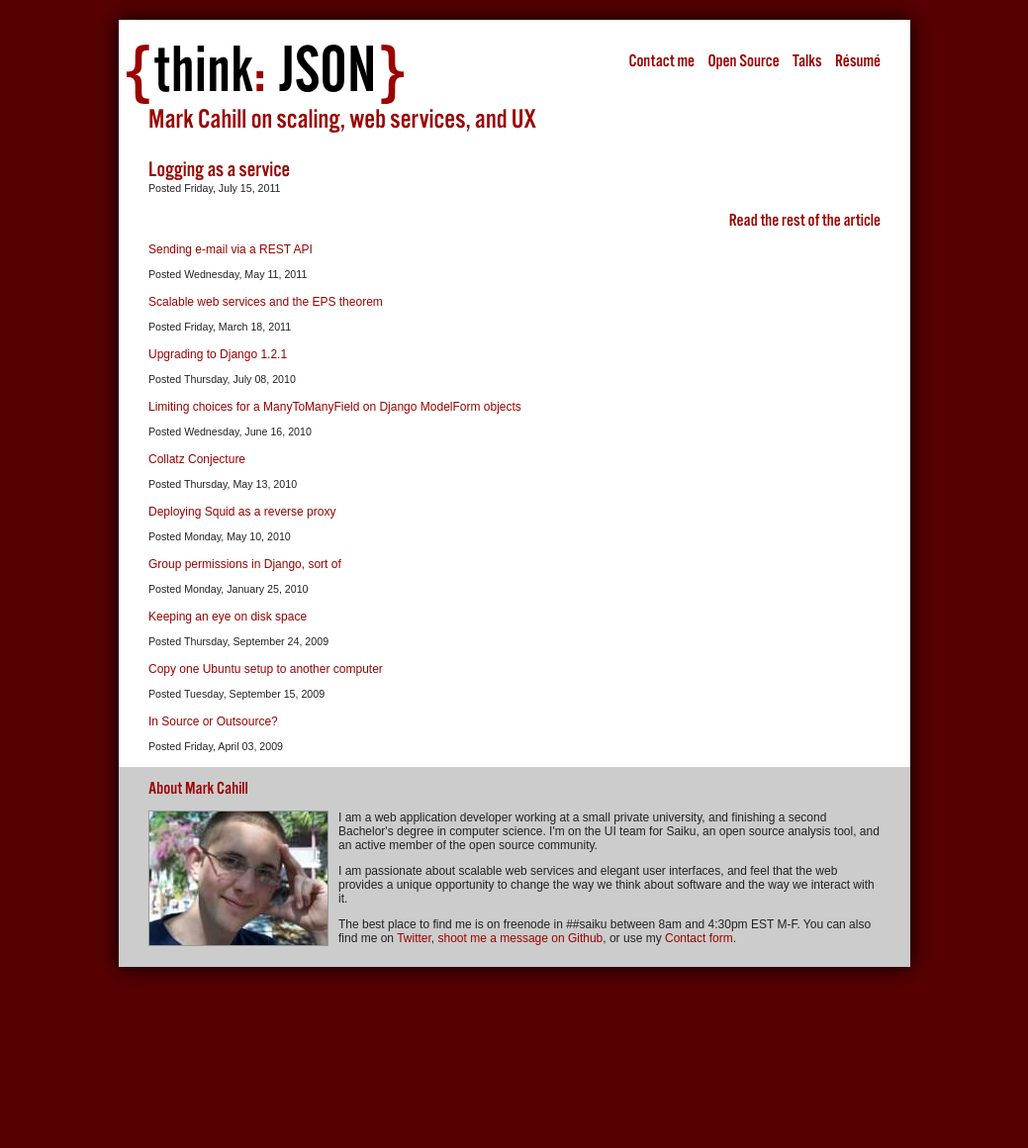
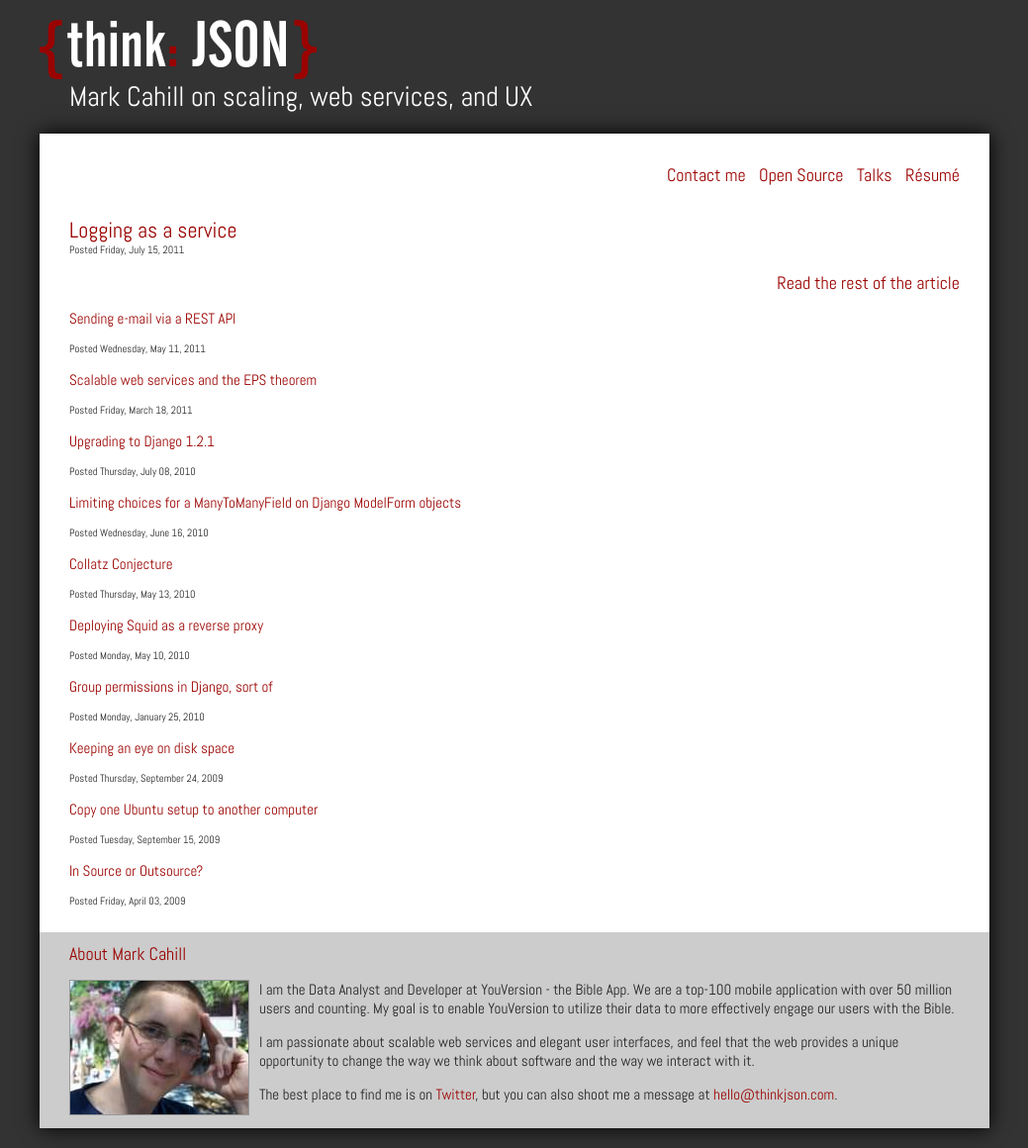
Before and after one commit to thinkjson/thinkjson.github.com, a Jekyll site: the page built from index.md, in a window 1280 px wide. Shown: the whole page at 99% size, without its empty margins (120-1159 px from the left). Built offline with Jekyll 4.4.1, drawn with Linux system fonts in a browser that asks for light colours; nearby versions of some CDN libraries; before the commit the page ends 997 px from its top, so only the background shows below that.

Commit message:
Updated resume and design

```diff
--- a/_layouts/default.html
+++ b/_layouts/default.html
@@ -6,11 +6,16 @@
 <head>
     <meta charset="utf-8">
     <title>{{ page.title }} | Mark Cahill</title>
+    <link href='http://fonts.googleapis.com/css?family=Abel' rel='stylesheet' type='text/css'>
     <link href='/css/styles.css' rel='stylesheet' type='text/css' />
     <link rel="alternate" type="application/rss+xml" title="RSS" href="http://www.thinkjson.com/feed.rss" />
 </head>
 
 <body>
+
+<div id="logo">
+    <h1><a href="/">Mark Cahill on scaling, web services, and UX</a></h1>
+</div>
 
 <div id="container">
 
@@ -21,16 +26,6 @@
         <a href="/downloads/Mark%20Cahill%20-%20resume.pdf">Résumé</a>
     </div>
 
-    <div id="logo">
-        <h1><a href="/">Mark Cahill on scaling, web services, and UX</a></h1>
-    </div>
-
-    <!-- <div id="search">
-        <form method="get" action="/search/">
-        Search <input type="text" name="search" value=""/>
-        </form>
-    </div> -->
-
     <div id="content">
     {{ content }}
     </div>
@@ -40,21 +35,19 @@
             <h3>About Mark Cahill</h3>
 
             <p><img src="/images/portrait.jpg" alt="Me" class="portrait" />
-                I am a web application developer working at a small private
-                university, and finishing a second Bachelor's degree in computer science.
-                I'm on the UI team for Saiku, an open source analysis tool, and an
-                active member of the open source community.</p>
+                I am the Data Analyst and Developer at YouVersion - the Bible App.
+                We are a top-100 mobile application with over 50 million users
+                and counting. My goal is to enable YouVersion to utilize their data
+                to more effectively engage our users with the Bible.</p>
 
             <p>I am passionate about scalable web services and elegant user interfaces,
                 and feel that the web provides a unique opportunity to change the way
                 we think about software and the way we interact with it.</p>
 
-            <p>The best place to find me is on freenode in ##saiku
-                between 8am and 4:30pm EST M-F. You can also find me on
+            <p>The best place to find me is on
                 <a href="http://twitter.com/thinkjson">Twitter</a>,
-                <a href="https://github.com/inbox/new/thinkjson">shoot
-                me a message on Github</a>, or use my
-                <a href="/contact">Contact form</a>.</p>
+                but you can also shoot me a message at
+                <a href="mailto:hello@thinkjson.com">hello@thinkjson.com</a>.</p>
         </div>
 
     </div>
--- a/css/styles.css
+++ b/css/styles.css
@@ -1,25 +1,15 @@
-@font-face {
-  font-family: 'AlternateGothicFSNo3';
-  src: url('/fonts/AlternateGothicNo3-webfont.eot');
-  src: local('☺'), url('/fonts/AlternateGothicNo3-webfont.woff') format('woff'), url('/fonts/AlternateGothicNo3-webfont.ttf') format('truetype'), url('/fonts/AlternateGothicNo3-webfont.svg#webfontUJOPMwss') format('svg');
-  font-weight: normal;
-  font-style: normal;
-}
-
-*{font-family:'Liberation Sans', 'Lucida Sans', 'Helvetica Neue', sans-serif;font-size:12px;color:#222;}
-h1, h2, h3, h4, h1 a, h2 a, h3 a, h4 a, #nav a {color:#9A0300;margin:0;font-weight:normal;font-family:'AlternateGothicFSNo3', sans-serif;}
+*{font-family:'Abel', sans-serif;font-size:15px;color:#222;}
+h1, h2, h3, h4, h1 a, h2 a, h3 a, h4 a, #nav a {color:#9A0300;margin:0;font-weight:normal;font-family:'Abel', sans-serif;}
 h1, h1 a{font-size:28px;padding:0 1%;}
 h2, h2 a{font-size:22px;}
 h3, h3 a, #nav a{font-size:18px;}
 h4{font-weight:bold;}
-body{background:#570002;margin:20px 0;}
-#logo{margin-bottom:20px;}
-#logo a{background:url(/images/logo.png) 0% 0% no-repeat;padding-top:60px;padding-left:22px;}
-#logo h1{display:block;}
-#search {text-align:right;margin-right:30px;}
-#search input{border:1px solid #ddd;width:155px;}
-#container{max-width:800px;margin:0 auto;background-color:#fff;box-shadow: 0 0 20px #000;}
-#content{padding:0 30px;}
+body{background: #333;margin:20px 0;}
+#logo{max-width:960px;margin:0 auto;}
+#logo a{background:url(/images/logo_dark.png) 0 0 no-repeat;padding:60px 0 0 30px;color:#fff;}
+#logo h1{display:block;margin:80px 0 20px 0;padding:0;}
+#container{max-width:960px;margin:0 auto;background-color:#fff;box-shadow: 0 0 20px #000;}
+#content{padding:0 30px 10px 30px;}
 #sidebar{background-color:#ccc;padding:10px 30px;}
 #nav{text-align:right;padding:30px;}
 #nav a{margin-left:10px;}
--- a/js/general.js
+++ b/js/general.js
@@ -44,7 +44,3 @@ var tiemonster = {
 };
 
 tiemonster.init();
-
-$(document).ready(function() {
-        document.getElementById("search").focus();
-});
```
Also changed, not shown: other parts of _layouts/default.html (+1 -1 lines), images/logo_dark.png (added), 1 other file.
